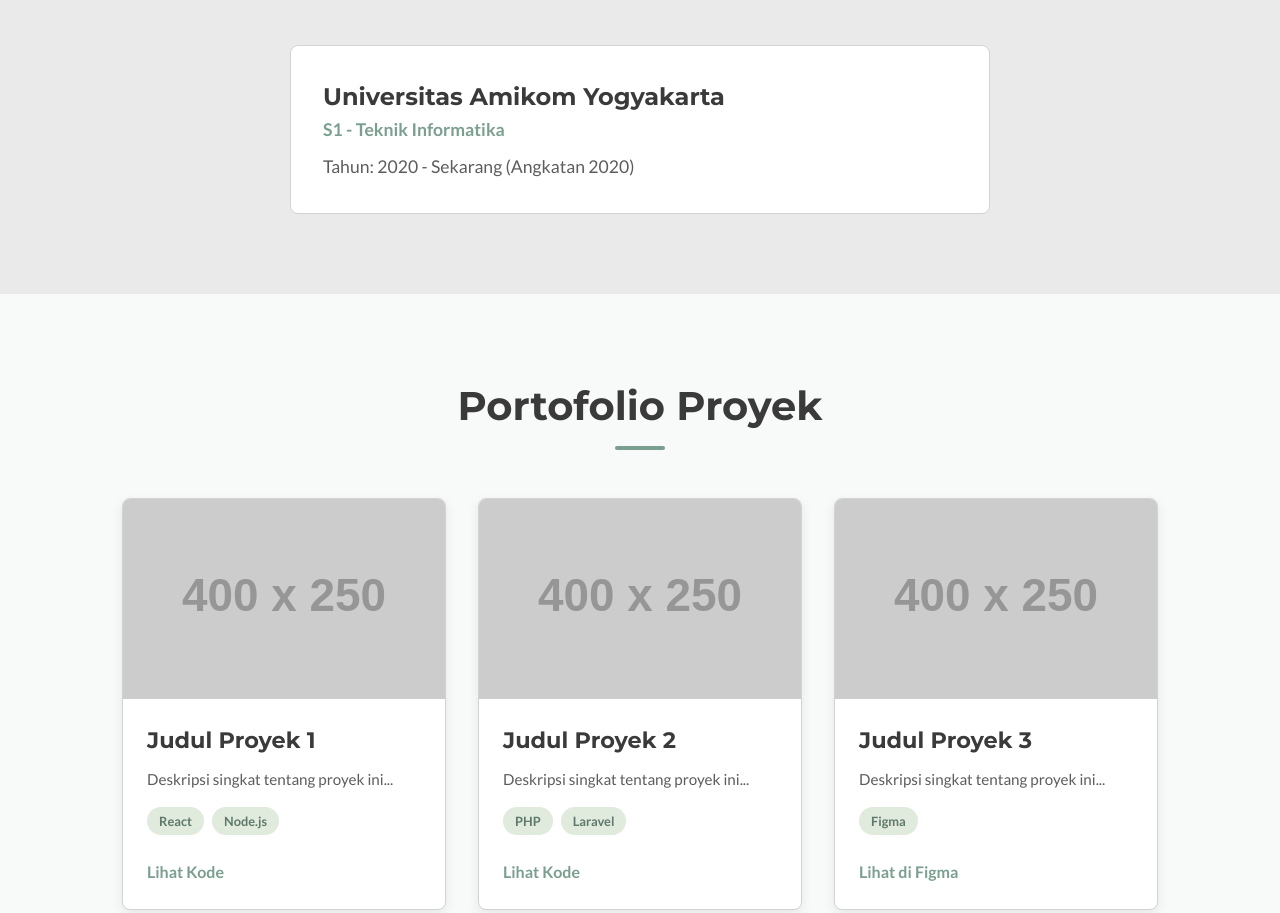
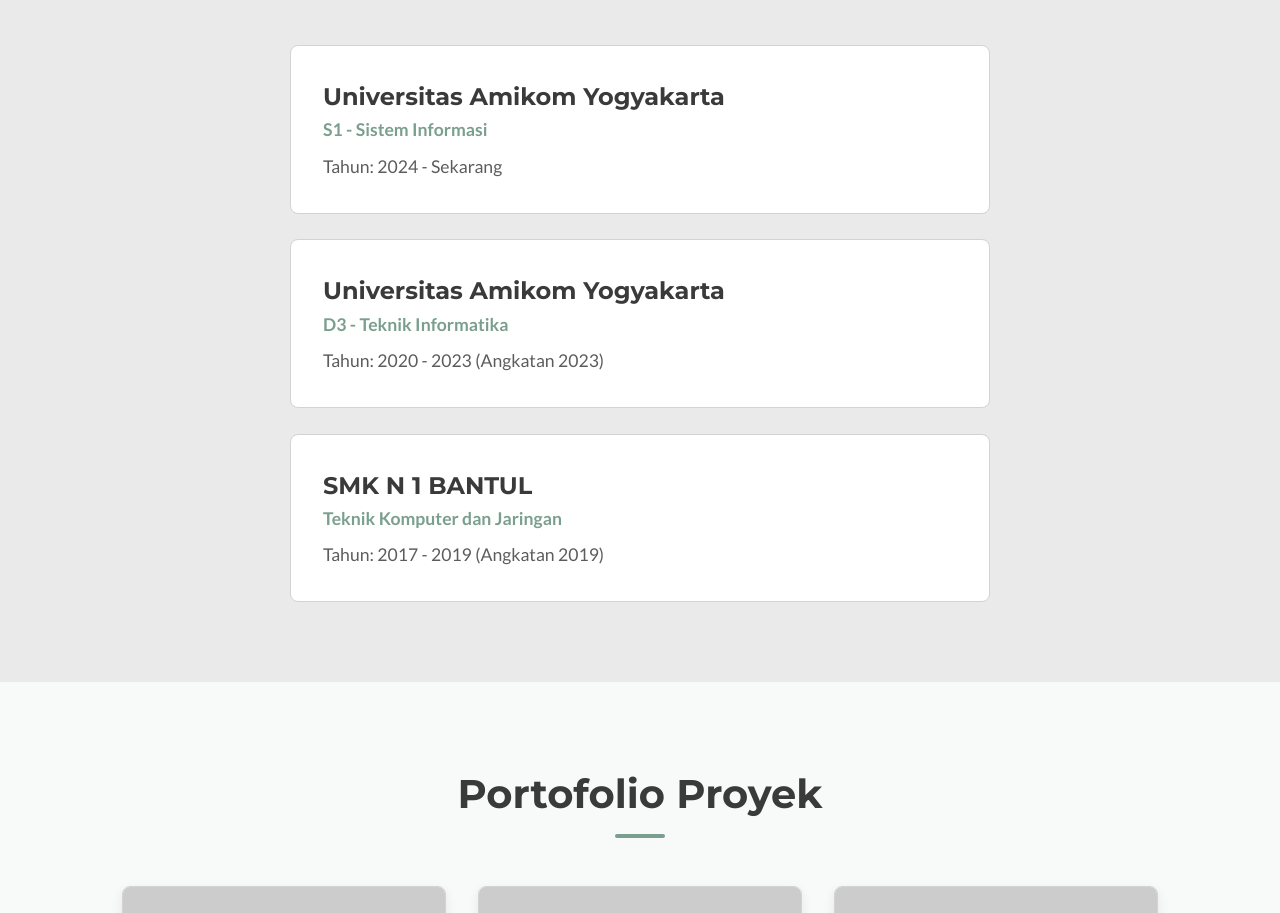
Before and after one commit to arifsetia-one/arif_setiawan-final_project, a plain HTML site: page index.html in a window 1280 px wide. Shown: the part 1456-2369 px from the top of the page. Drawn offline with Linux system fonts and the light colour scheme; placeholder pictures from the web are drawn by us.

Commit message:
update content description

```diff
--- a/index.html
+++ b/index.html
@@ -816,8 +816,20 @@
             <h2 class="section-title">Pendidikan</h2>
             <div class="education-card">
                 <h3>Universitas Amikom Yogyakarta</h3>
-                <h4>S1 - Teknik Informatika</h4>
-                <p>Tahun: 2020 - Sekarang (Angkatan 2020)</p>
+                <h4>S1 - Sistem Informasi</h4>
+                <p>Tahun: 2024 - Sekarang</p>
+            </div>
+            <br>
+            <div class="education-card">
+                <h3>Universitas Amikom Yogyakarta</h3>
+                <h4>D3 - Teknik Informatika</h4>
+                <p>Tahun: 2020 - 2023 (Angkatan 2023)</p>
+            </div>
+            <br>
+            <div class="education-card">
+                <h3>SMK N 1 BANTUL</h3>
+                <h4>Teknik Komputer dan Jaringan</h4>
+                <p>Tahun: 2017 - 2019 (Angkatan 2019)</p>
             </div>
         </div>
     </section>
@@ -829,7 +841,7 @@
                 <div class="project-card">
                     <div class="project-image"></div>
                     <div class="project-content">
-                        <h3>Judul Proyek 1</h3>
+                        <h3>Recipes-Apps</h3>
                         <p>Deskripsi singkat tentang proyek ini...</p>
                         <div class="project-tags"><span>React</span><span>Node.js</span></div>
                         <div class="project-links"><a href="#" target="_blank">Lihat Kode</a></div>
@@ -838,7 +850,7 @@
                 <div class="project-card">
                     <div class="project-image"></div>
                     <div class="project-content">
-                        <h3>Judul Proyek 2</h3>
+                        <h3>Animal Maching Games</h3>
                         <p>Deskripsi singkat tentang proyek ini...</p>
                         <div class="project-tags"><span>PHP</span><span>Laravel</span></div>
                         <div class="project-links"><a href="#" target="_blank">Lihat Kode</a></div>
@@ -847,7 +859,7 @@
                 <div class="project-card">
                     <div class="project-image"></div>
                     <div class="project-content">
-                        <h3>Judul Proyek 3</h3>
+                        <h3>Laundry Apps</h3>
                         <p>Deskripsi singkat tentang proyek ini...</p>
                         <div class="project-tags"><span>Figma</span></div>
                         <div class="project-links"><a href="#" target="_blank">Lihat di Figma</a></div>
```
